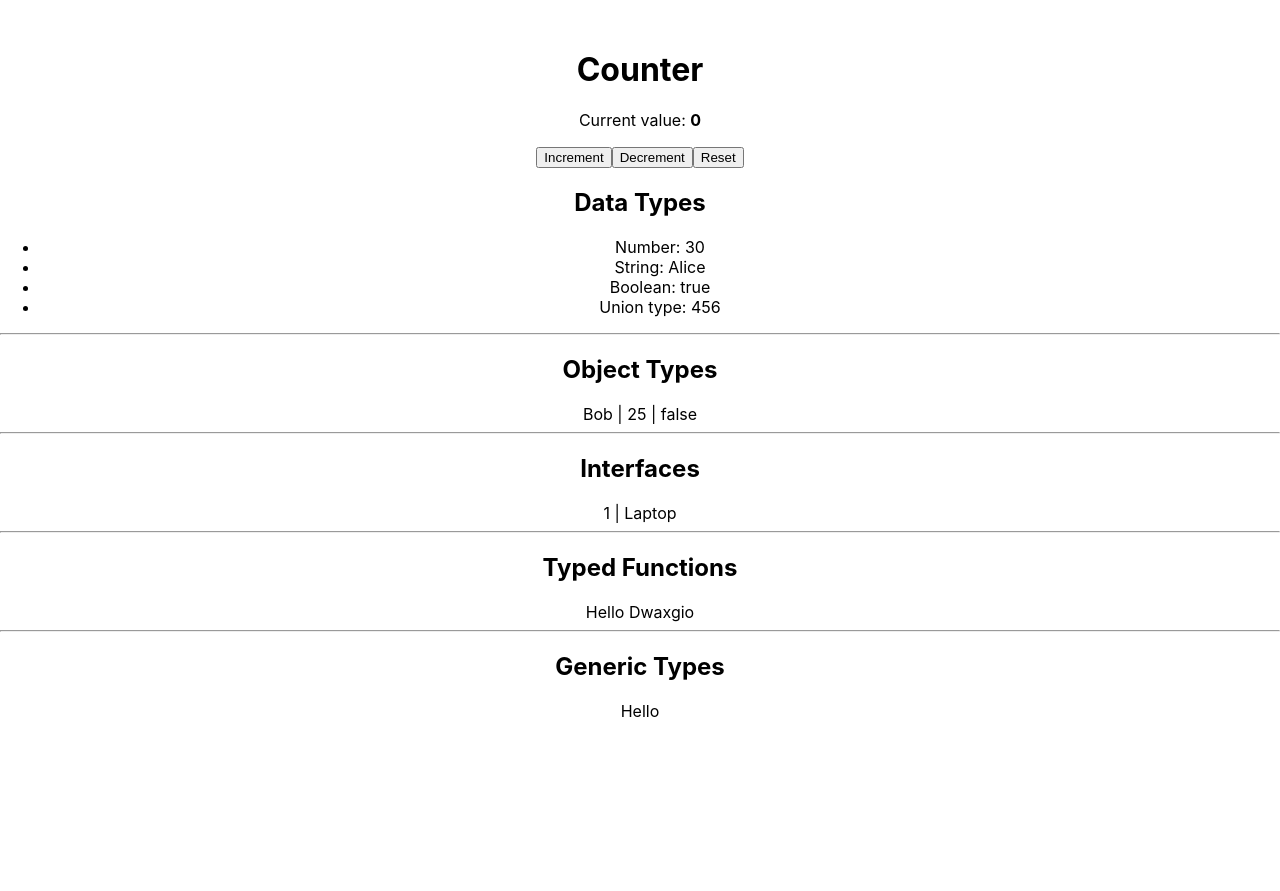
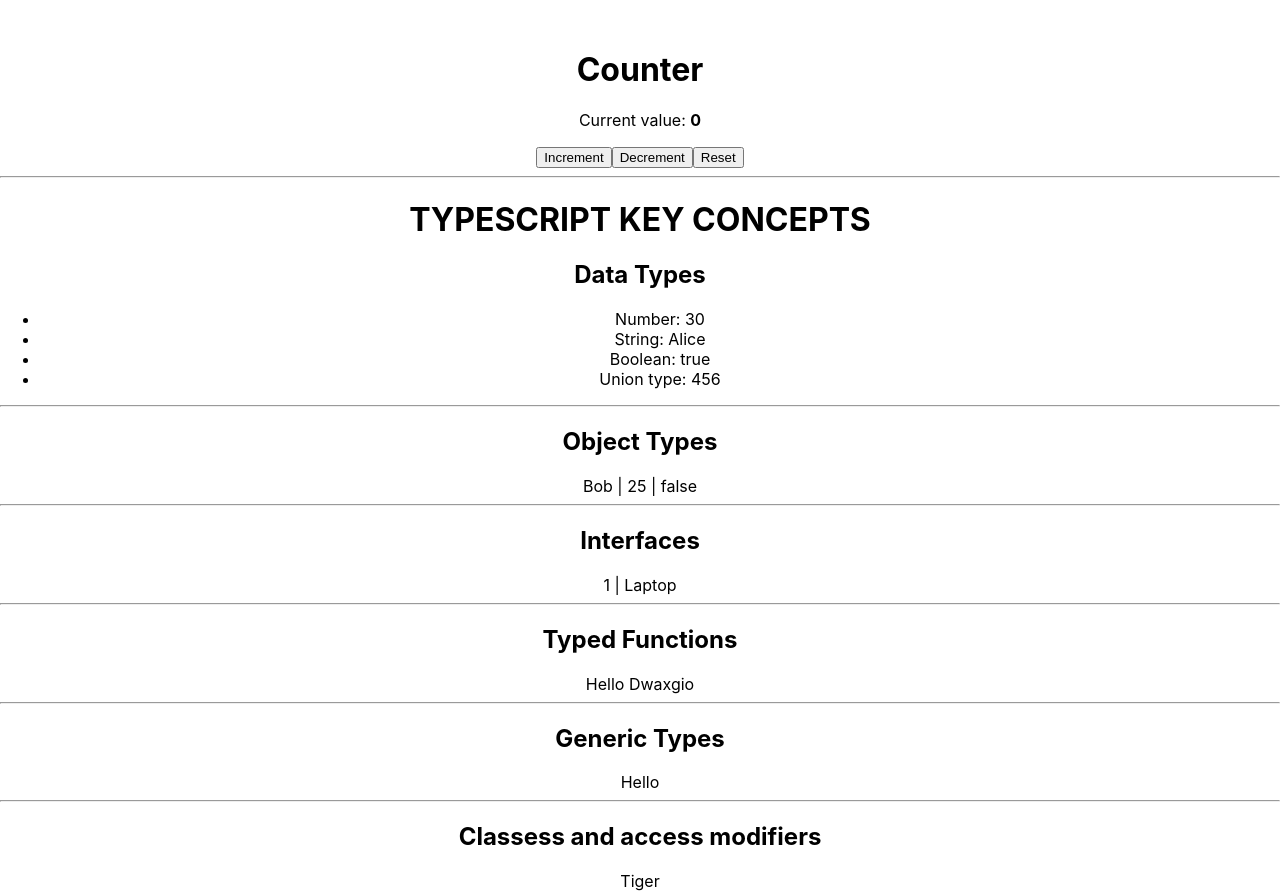
Before and after one commit to dwaxgio/react-typescript-practice, a React (Create React App) app: page / in a window 1280 px wide. Before the commit the page ends 800 px from the top, so only its background shows below. Built offline with nearby package versions, Linux system fonts and the light colour scheme.

Commit message:
Key concepts: ts -> Classess and access modifiers

```diff
--- a/src/App.tsx
+++ b/src/App.tsx
@@ -2,12 +2,13 @@ import React from "react";
 import "./App.css";
 import { useEffect, useRef } from "react";
 import useCounter from "./hooks/useCounter";
-// KEY CONCEPTS
+// TYPESCRIPT KEY CONCEPTS
 import ATiposBasicos from "./components/ATiposBasicos";
 import BTiposDeObjetos from "./components/BTiposDeObjetos";
 import CInterfaces from "./components/CInterfaces";
 import DFuncionesTypadas from "./components/DFuncionesTypadas";
 import ETiposGenericos from "./components/ETiposGenericos";
+import FClasesYModificadoresDeAcceso from "./components/FClasesYModificadoresDeAcceso";
 
 function App() {
   const { count, increment, decrement, reset } = useCounter(0);
@@ -34,7 +35,8 @@ function App() {
       <button onClick={increment}>Increment</button>
       <button onClick={decrement}>Decrement</button>
       <button onClick={reset}>Reset</button>
-      <br />
+      <hr />
+      <h1>TYPESCRIPT KEY CONCEPTS</h1>
       <ATiposBasicos />
       <hr />
       <BTiposDeObjetos />
@@ -44,6 +46,8 @@ function App() {
       <DFuncionesTypadas />
       <hr />
       <ETiposGenericos />
+      <hr />
+      <FClasesYModificadoresDeAcceso />
     </div>
   );
 }
--- a/src/components/ETiposGenericos.tsx
+++ b/src/components/ETiposGenericos.tsx
@@ -3,6 +3,7 @@ const ETiposGenericos = () => {
     return value;
   }
   let result = identity<string>("Hello");
+
   return (
     <div>
       <h2>Generic Types</h2>
--- /dev/null
+++ b/src/components/FClasesYModificadoresDeAcceso.tsx
@@ -0,0 +1,23 @@
+const FClasesYModificadoresDeAcceso = () => {
+  class Animal {
+    private name: string;
+
+    constructor(name: string) {
+      this.name = name;
+    }
+
+    public getName(): string {
+      return this.name;
+    }
+  }
+
+  const newAnimal = new Animal("Tiger");
+  return (
+    <div>
+      <h2>Classess and access modifiers</h2>
+      {newAnimal.getName()}
+    </div>
+  );
+};
+
+export default FClasesYModificadoresDeAcceso;
```
